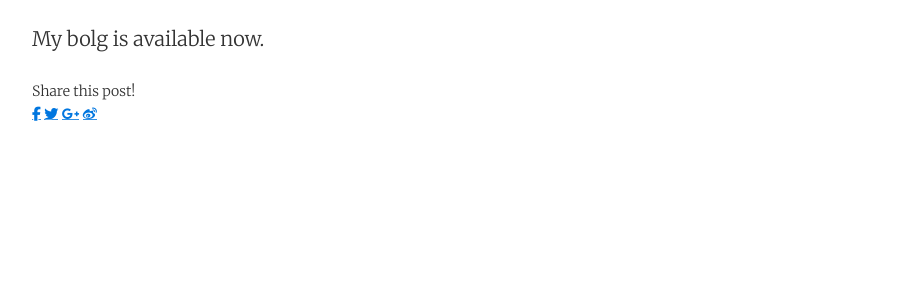
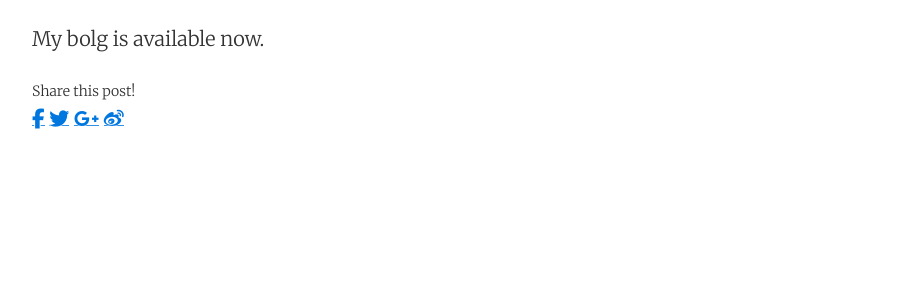
Before and after one commit to FIBSTAR/FIBSTAR.github.io, a Jekyll site: the page built from _posts/2014-06-08-pixyll-has-pagination.md, in a window 1280 px wide. Shown: the part 328-624 px from the top of the page, without its empty margins (188-1088 px from the left). Built offline with Jekyll 4.4.1, drawn with Linux system fonts in a browser that asks for light colours; nearby versions of some CDN libraries.

Commit message:
Update share_buttons.html

```diff
--- a/_includes/share_buttons.html
+++ b/_includes/share_buttons.html
@@ -1,7 +1,7 @@
 <div class="share-page">
-  <small>
+  <small type="hidden">
   {{ site.text.share_buttons.text }}
-  <small>
+  </small>
 
   <div class="share-links">
     {% if site.share_facebook %}
```
